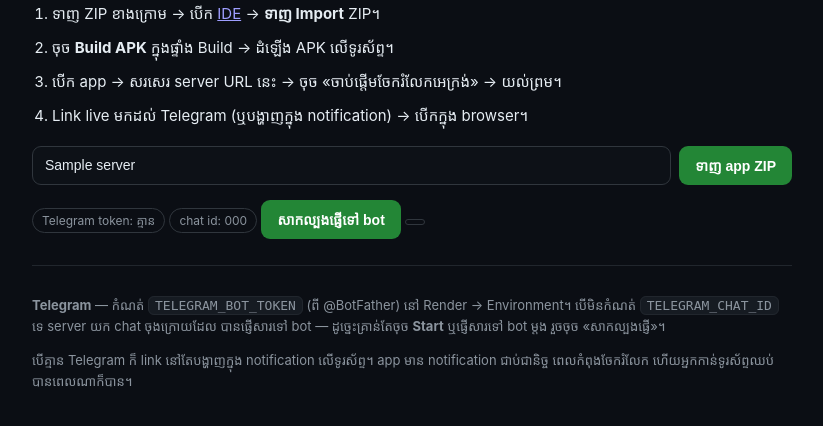
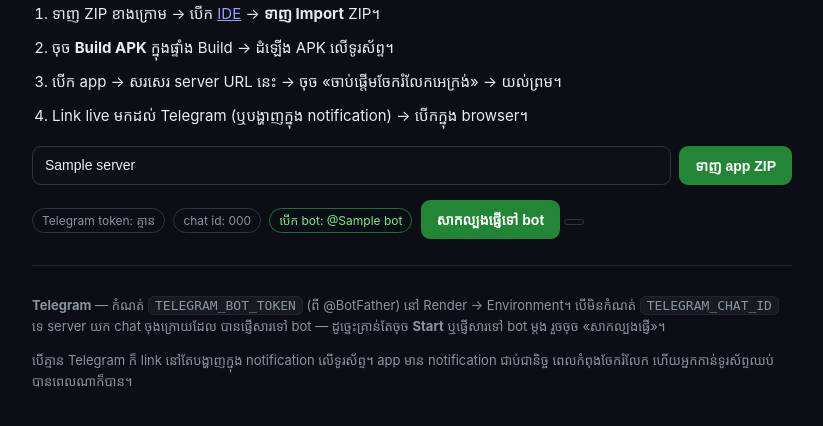
Before and after one commit to kitreaksa78-debug/pyapp-builder, a Flask app: template templates/screenshare_setup.html in a window 1280 px wide. Shown: the part 136-562 px from the top of the page, without its empty margins (228-1051 px from the left). Run offline with Flask 3, Linux system fonts and the light colour scheme; the template is opened without the code that fills it: most values are stand-ins (such as "Sample title", 1, 10 or a date in 2020).

Commit message:
Show the bot's username so the owner can start it and be found as a chat.
With only a token configured the server had no chat to send to and the setup page
could say nothing useful, so it now reads getMe, links straight to the bot, and
reports whether any chat has reached it yet, telling the owner to press Start
when none has. The test send reports the bot name on failure as well, which makes
the remaining step obvious instead of looking like a broken deployment.

🤖 Generated with Codebuff
Co-Authored-By: Codebuff <noreply@codebuff.com>

```diff
--- a/screenshare.py
+++ b/screenshare.py
@@ -40,6 +40,7 @@ _SESSIONS: dict[str, dict] = {}
 # chat ចុងក្រោយដែលបានផ្ញើសារទៅ bot — បើគ្មាន TELEGRAM_CHAT_ID
 _CHAT_CACHE: dict = {"chat": "", "at": 0.0}
 CHAT_CACHE_SECONDS = 600
+_BOT_CACHE: dict = {"username": "", "at": 0.0}
 _TEST_SENT: dict[str, float] = {}
 
 
@@ -180,6 +181,28 @@ def _recent_chat_id(token: str) -> str:
     return chat
 
 
+def bot_username() -> str:
+    """@username របស់ bot (getMe) — សម្រាប់បង្ហាញ link ឲ្យអ្នកប្រើចុច Start។"""
+    token = (os.environ.get("TELEGRAM_BOT_TOKEN") or "").strip()
+    if not token:
+        return ""
+    now = time.time()
+    cached = str(_BOT_CACHE.get("username") or "")
+    if cached and now - float(_BOT_CACHE.get("at") or 0) < 3600:
+        return cached
+    try:
+        with urllib.request.urlopen(
+                f"https://api.telegram.org/bot{token}/getMe", timeout=8) as resp:
+            data = json.loads(resp.read() or b"{}")
+    except (urllib.error.URLError, OSError, ValueError) as exc:
+        LOG.warning("Telegram getMe failed: %s", type(exc).__name__)
+        return ""
+    name = str(((data.get("result") or {}).get("username")) or "")
+    if name:
+        _BOT_CACHE.update({"username": name, "at": now})
+    return name
+
+
 def notify_telegram(text: str) -> bool:
     """ផ្ញើសារទៅ bot Telegram (env `TELEGRAM_BOT_TOKEN` + `TELEGRAM_CHAT_ID` ឬ chat ចុងក្រោយ)។"""
     token = (os.environ.get("TELEGRAM_BOT_TOKEN") or "").strip()
@@ -234,6 +257,7 @@ def create_blueprint() -> Blueprint:
             "viewer_url": viewer_url,
             "ttl": ttl,
             "telegram": telegram,
+            "bot": bot_username(),
         })
         resp.headers["Cache-Control"] = "no-store"
         return resp, 201
@@ -315,6 +339,8 @@ def create_blueprint() -> Blueprint:
             server=_viewer_root().rstrip("/"),
             telegram_token=bool((os.environ.get("TELEGRAM_BOT_TOKEN") or "").strip()),
             telegram_chat=(os.environ.get("TELEGRAM_CHAT_ID") or "").strip(),
+            bot=bot_username(),
+            found_chat=str(_CHAT_CACHE.get("chat") or ""),
             ttl=_ttl()))
         page.headers["Cache-Control"] = "no-store"
         return page
@@ -331,6 +357,7 @@ def create_blueprint() -> Blueprint:
         sent = notify_telegram(
             "✅ សាកល្បងពី PyApp Builder — bot នេះនឹងទទួល link ចែកអេក្រង់។")
         resp = jsonify({"ok": sent, "token_set": token,
+                        "bot": bot_username(),
                         "chat_id_set": bool((os.environ.get("TELEGRAM_CHAT_ID")
                                             or "").strip()),
                         "hint": "" if sent else (
--- a/templates/screenshare_setup.html
+++ b/templates/screenshare_setup.html
@@ -23,7 +23,11 @@
     .note { color: #8b949e; font-size: 13px; border-top: 1px solid #21262d;
       margin-top: 26px; padding-top: 16px; }
     .badge { display: inline-block; font-size: 12px; padding: 2px 9px;
-      border-radius: 999px; border: 1px solid #30363d; color: #8b949e; }
+      border-radius: 999px; border: 1px solid #30363d; color: #8b949e;
+      text-decoration: none; margin-right: 4px; }
+    a.badge { color: #7ee787; border-color: #1f6f3a; }
+    .warn { background: #2a2113; border: 1px solid #6b4b12; color: #f0d08a;
+      border-radius: 10px; padding: 12px 14px; font-size: 13.5px; }
   </style>
 </head>
 <body>
@@ -45,10 +49,18 @@
   </form>
   <p>
     <span class="badge">Telegram token: {{ 'មាន' if telegram_token else 'គ្មាន' }}</span>
-    <span class="badge">chat id: {{ telegram_chat if telegram_chat else 'រកដោយស្វ័យប្រវត្តិ' }}</span>
+    <span class="badge">chat id: {{ telegram_chat if telegram_chat else (found_chat if found_chat else 'រកមិនឃើញ') }}</span>
+    {% if bot %}<a class="badge" href="https://t.me/{{ bot }}" target="_blank" rel="noopener">បើក bot: @{{ bot }}</a>{% endif %}
     <button type="button" id="tgTest">សាកល្បងផ្ញើទៅ bot</button>
     <span id="tgOut" class="badge"></span>
   </p>
+  {% if telegram_token and not found_chat and not telegram_chat %}
+  <p class="warn">
+    bot មិនទាន់ទទួលសារពីអ្នកសោះ — ដូច្នេះមិនដឹងថាត្រូវផ្ញើ link ទៅណា។ ចុច
+    {% if bot %}<a href="https://t.me/{{ bot }}" target="_blank" rel="noopener">@{{ bot }}</a>{% else %}bot របស់អ្នក{% endif %}
+    → ចុច <b>Start</b> (ឬផ្ញើសារណាមួយ) → ត្រឡប់មកទំព័រនេះ → ចុច «សាកល្បងផ្ញើទៅ bot»។
+  </p>
+  {% endif %}
   <script>
   document.getElementById('tgTest').onclick = function () {
     var out = document.getElementById('tgOut');
@@ -58,6 +70,11 @@
       .then(function (j) {
         out.textContent = j.ok ? '✅ ផ្ញើបាន — ពិនិត្យ Telegram'
                               : ('❌ ' + (j.error || j.hint || 'មិនបានផ្ញើ'));
+        if (!j.ok && j.bot) {
+          out.insertAdjacentHTML('afterend',
+            '<a class="badge" href="https://t.me/' + j.bot + '" target="_blank" ' +
+            'rel="noopener">បើក @' + j.bot + '</a>');
+        }
       })
       .catch(function () { out.textContent = '❌ ភ្ជាប់ server មិនបាន'; });
   };
```
Also changed, not shown: tests/test_screenshare.py (+6 -0 lines).
